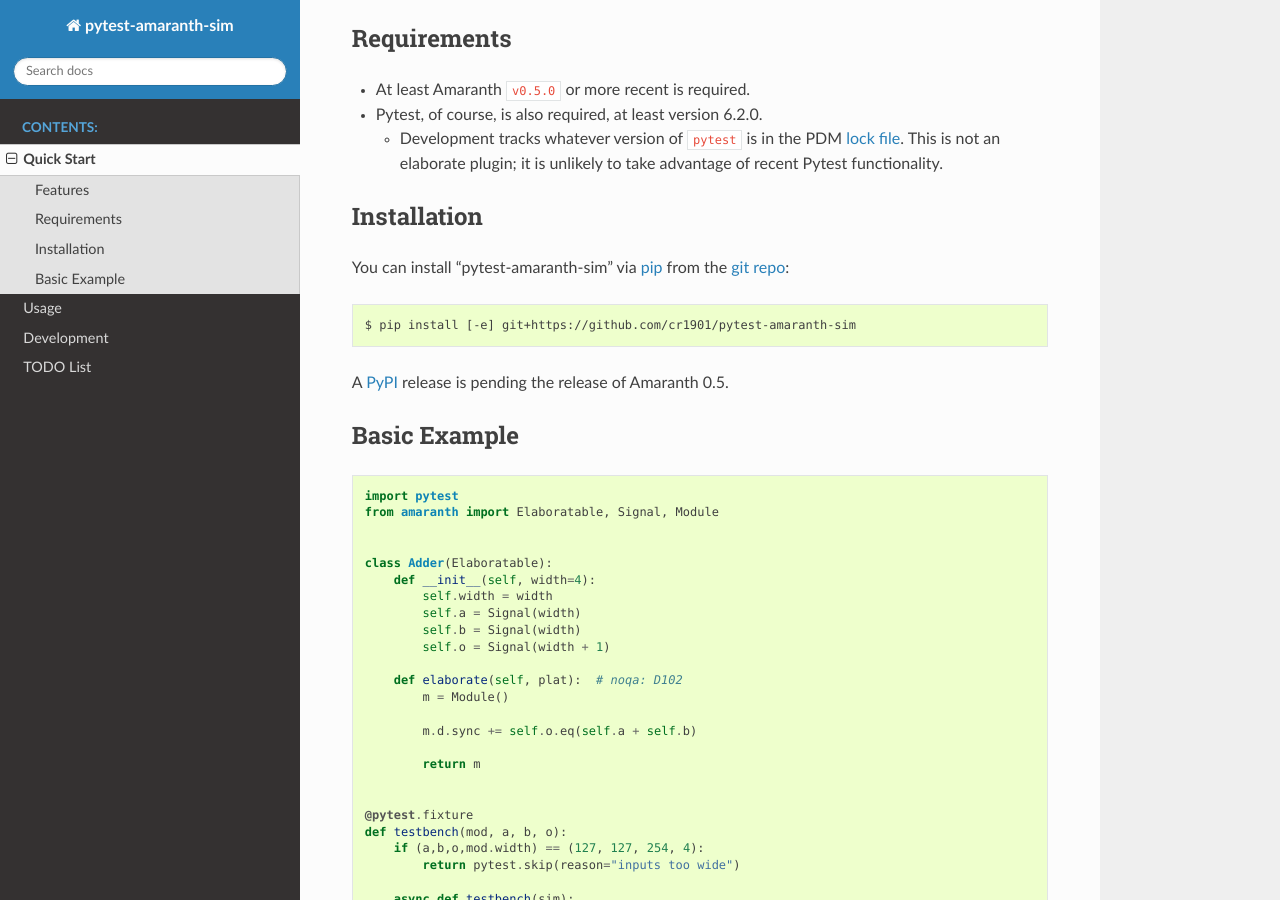
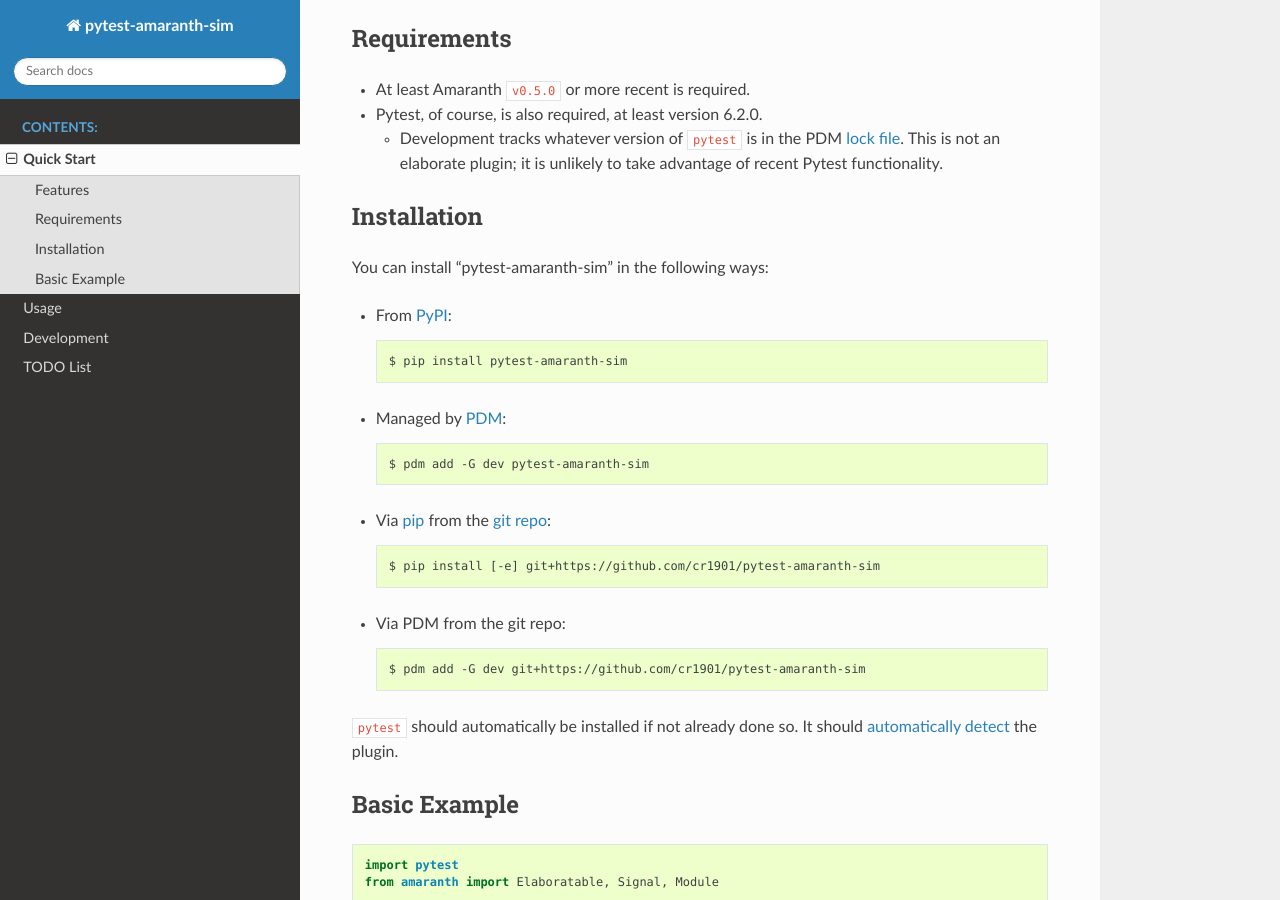
Before and after one commit to cr1901/pytest-amaranth-sim, a Sphinx documentation site: the page built from docs/quickstart.md, in a window 1280 px wide and 900 px high, scrolled down 415 px. Built offline with Sphinx 7.4.7 and the Read the Docs theme 2.0.0, drawn with Linux system fonts in a browser that asks for light colours; the version number could not be read and is left out.

Commit message:
Fix references to upcoming PyPI release.

````diff
--- a/docs/quickstart.md
+++ b/docs/quickstart.md
@@ -26,13 +26,34 @@
 
 ## Installation
 
-You can install "pytest-amaranth-sim" via [pip] from the [git repo](https://github.com/cr1901/pytest-amaranth-sim):
+You can install "pytest-amaranth-sim" in the following ways:
 
-```
-$ pip install [-e] git+https://github.com/cr1901/pytest-amaranth-sim
-```
+* From [PyPI]:
 
-A [PyPI] release is pending the release of Amaranth 0.5.
+  ```
+  $ pip install pytest-amaranth-sim
+  ```
+
+* Managed by [PDM]:
+
+  ```
+  $ pdm add -G dev pytest-amaranth-sim
+  ```
+
+* Via [pip] from the [git repo](https://github.com/cr1901/pytest-amaranth-sim):
+
+  ```
+  $ pip install [-e] git+https://github.com/cr1901/pytest-amaranth-sim
+  ```
+
+* Via PDM from the git repo:
+
+  ```
+  $ pdm add -G dev git+https://github.com/cr1901/pytest-amaranth-sim
+  ```
+
+`pytest` should automatically be installed if not already done so. It should
+[automatically detect](https://pluggy.readthedocs.io/en/latest/) the plugin.
 
 ## Basic Example
 
@@ -94,3 +115,4 @@
 
 [pip]: https://pypi.org/project/pip/
 [pypi]: https://pypi.org/
+[pdm]: https://pdm-project.org/en/latest/
````
Also changed, not shown: README.md (+22 -5 lines).
